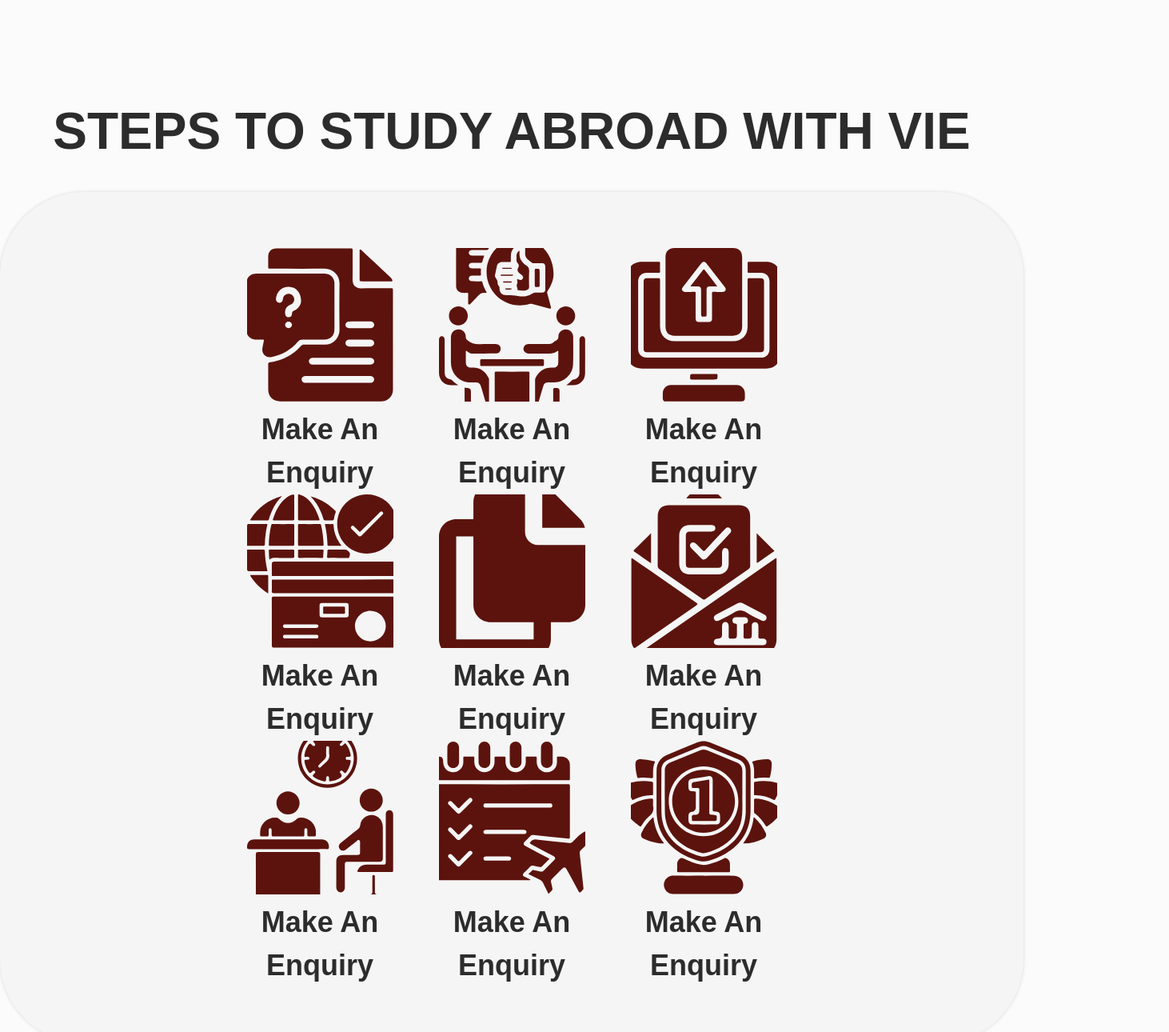
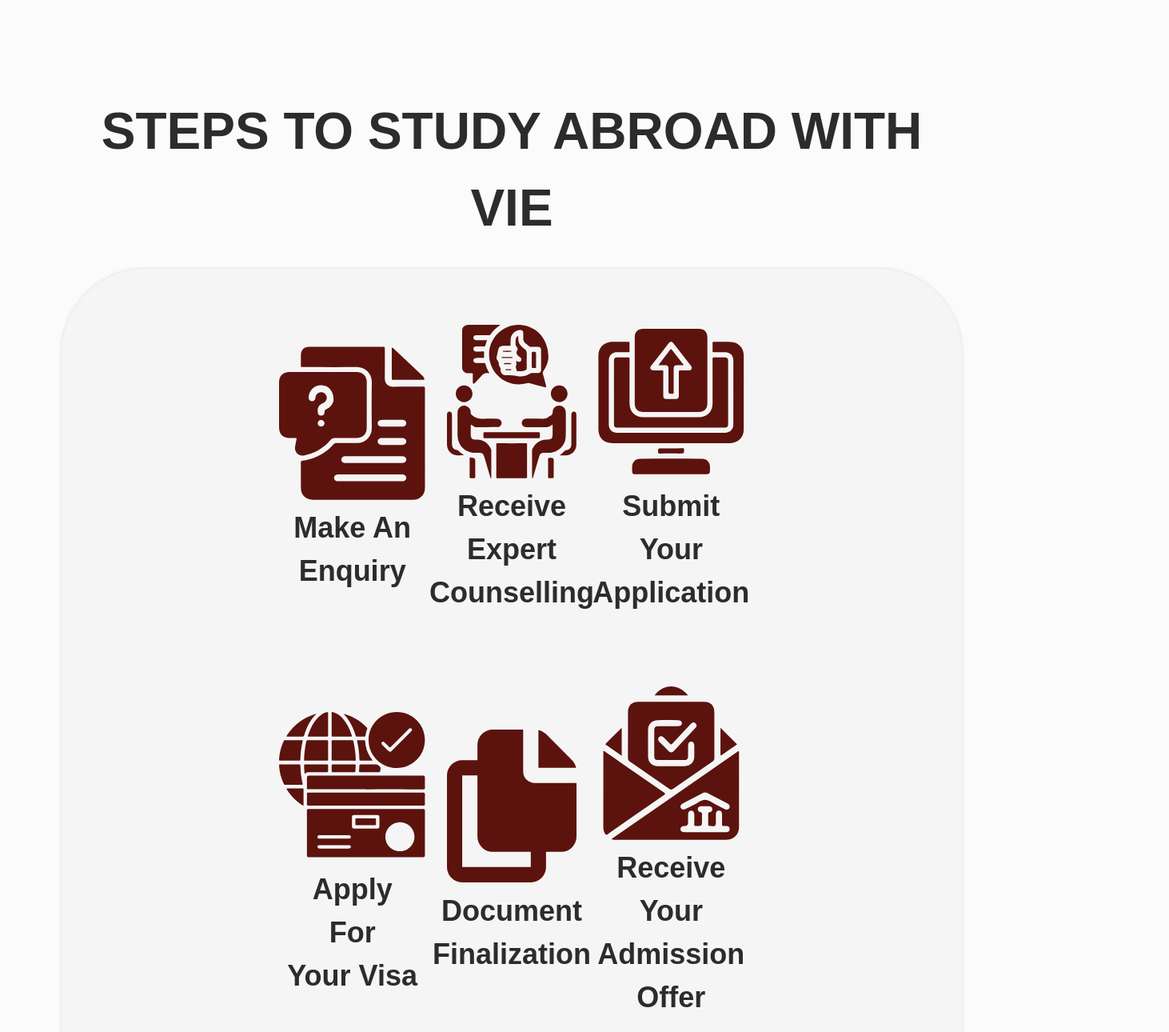
Before and after one commit to tonni-akter-dev/vie_website, a Next.js app: page / in a window 1280 px wide. Shown: the part 4245-5535 px from the top of the page at 80% size, 1462 px wide, since content can reach past the window. Built offline with nearby package versions, Linux system fonts and the light colour scheme.

Commit message:
why choose us

```diff
--- a/src/app/component/StudyAbroad.tsx
+++ b/src/app/component/StudyAbroad.tsx
@@ -1,4 +1,5 @@
-import React from 'react'
+import React from 'react';
+import Image from 'next/image';
 import s1 from '../../../public/s1.svg';
 import s2 from '../../../public/s2.svg';
 import s3 from '../../../public/s3.svg';
@@ -11,184 +12,71 @@
 import s11 from '../../../public/s11.png';
 import s12 from '../../../public/s22.png';
 import s13 from '../../../public/s33.png';
-import s14 from '../../../public/s44.png';
+import s14 from '../../../public/s55.png';
 import s15 from '../../../public/s10.png';
 import s16 from '../../../public/s66.png';
 import s17 from '../../../public/s77.png';
 import s18 from '../../../public/s88.png';
 import s19 from '../../../public/s99.png';
-import Image from 'next/image';
+import arrowRight from '../../../public/arrowright.svg';
+import arrowleft from '../../../public/arrowleft.svg';
+import arrRightBig from '../../../public/arrRightBig.png';
+import arrowleftBig from '../../../public/arrowleftBig.svg';
 
+const stepsData = [
+    { id: 1, defaultImage: s1, hoverImage: s11, text: 'Make an  </br> enquiry' },
+    { id: 2, defaultImage: s2, hoverImage: s12, text: 'Receive expert </br> Counselling' },
+    { id: 3, defaultImage: s3, hoverImage: s13, text: 'Submit your </br> application' },
+    { id: 4, defaultImage: s4, hoverImage: s14, text: 'Apply for </br> your Visa' },
+    { id: 5, defaultImage: s5, hoverImage: s15, text: 'Document </br> Finalization' },
+    { id: 6, defaultImage: s6, hoverImage: s16, text: 'Receive your </br> admission offer' },
+    { id: 7, defaultImage: s7, hoverImage: s17, text: 'Attend Pre-departure </br> briefing ' },
+    { id: 8, defaultImage: s8, hoverImage: s18, text: 'Plan your </br> travel' },
+    { id: 9, defaultImage: s9, hoverImage: s19, text: 'Achieve your </br> dreams' },
+];
 
 const StudyAbroad = () => {
     return (
-        <div>
-            <h2 className='uppercase text-[#2C2C2C] text-center text-[36px] lg:text-[64px] font-[900] leading-normal mb-7 mt-[110px]'>STEPS TO STUDY ABROAD WITH VIE</h2>
-
-            <div className='py-[70px] px-[280px] bg-[#F5F5F5] rounded-[105px]' style={{ boxShadow: '0 0 4px 0 rgba(0, 0, 0, 0.14)' }}>
-                <div className="grid grid-cols-1 lg:grid-cols-3" >
-                    <div className="group flex flex-col items-center">
+        <div className=' mx-[77px]'>
+            <h2 className='uppercase text-[#2C2C2C] text-center text-[36px] lg:text-[64px] font-[900] leading-normal mb-7 mt-[110px]'>
+                STEPS TO STUDY ABROAD WITH VIE
+            </h2>
+            <div className='py-[70px] px-[280px] bg-[#F5F5F5] rounded-[105px] ' style={{ boxShadow: '0 0 4px 0 rgba(0, 0, 0, 0.14)' }}>
+                <div className="grid grid-cols-1 lg:grid-cols-3 gap-y-[90px] gap-8 justify-center items-center">
+                    {stepsData.map((step) => (
+                        <div key={step.id} className=' '>
+                            <div className="group flex flex-col  items-center">
                                 <div className="w-[183px] h-[192px]">
                                     <Image
-                                className="w-[183px] h-[192px] object-cover group-hover:hidden transition-all duration-300"
-                                src={s1}
-                                alt="image 1"
+                                        className="w-[183px] h-[192px] object-contain group-hover:hidden transition-all duration-300"
+                                        src={step.defaultImage}
+                                        alt={`Step ${step.id} default`}
                                     />
                                     <Image
-                                className="w-[183px] h-[192px] object-cover hidden group-hover:block transition-all duration-300"
-                                src={s11}
-                                alt="image 2"
+                                        className="w-[183px] h-[192px] object-contain hidden group-hover:block transition-all duration-300"
+                                        src={step.hoverImage}
+                                        alt={`Step ${step.id} hover`}
                                     />
                                 </div>
-                        <p className="text-[36px] text-[#2C2C2C] font-bold capitalize text-center mt-2">
-                            Make an enquiry
-                        </p>
+                                <p className="text-[36px]  text-[#2C2C2C] font-bold capitalize text-center mt-2"
+                                    dangerouslySetInnerHTML={{ __html: step.text }} />
+
                             </div>
-                    <div className="group  flex flex-col items-center">
-                        <div className="w-[183px] h-[192px]">
+                            {/* {step.id === 3 || step.id === 6 || step.id === 9 ? "" : (
+                                <div className="mt-[87px]">
                                     <Image
-                                className="w-[183px] h-[192px] object-cover group-hover:hidden transition-all duration-300"
-                                src={s2}
-                                alt="image 1"
-                            />
-                            <Image
-                                className="w-[183px] h-[192px] object-cover hidden group-hover:block transition-all duration-300"
-                                src={s12}
-                                alt="image 2"
+                                        className=""
+                                        src={arrowRight}
+                                        alt={`Arrow to Step ${step.id + 1}`}
                                     />
                                 </div>
-                        <p className="text-[36px] text-[#2C2C2C] font-bold capitalize text-center mt-2">
-                            Make an enquiry
-                        </p>
+                            )} */}
                         </div>
-                    <div className="group flex flex-col items-center">
-                        <div className="w-[183px] h-[192px]">
-                            <Image
-                                className="w-[183px] h-[192px] object-cover group-hover:hidden transition-all duration-300"
-                                src={s3}
-                                alt="image 1"
-                            />
-                            <Image
-                                className="w-[183px] h-[192px] object-cover hidden group-hover:block transition-all duration-300"
-                                src={s13}
-                                alt="image 2"
-                            />
-                        </div>
-                        <p className="text-[36px] text-[#2C2C2C] font-bold capitalize text-center mt-2">
-                            Make an enquiry
-                        </p>
-                    </div>
-
-                    <div className="group flex flex-col items-center">
-                        <div className="w-[183px] h-[192px]">
-                            <Image
-                                className="w-[183px] h-[192px] object-cover group-hover:hidden transition-all duration-300"
-                                src={s4}
-                                alt="image 1"
-                            />
-                            <Image
-                                className="w-[183px] h-[192px] object-cover hidden group-hover:block transition-all duration-300"
-                                src={s14}
-                                alt="image 2"
-                            />
-                        </div>
-                        <p className="text-[36px] text-[#2C2C2C] font-bold capitalize text-center mt-2">
-                            Make an enquiry
-                        </p>
-                    </div>
-                    <div className="group  flex flex-col items-center">
-                        <div className="w-[183px] h-[192px]">
-                            <Image
-                                className="w-[183px] h-[192px] object-cover group-hover:hidden transition-all duration-300"
-                                src={s5}
-                                alt="image 1"
-                            />
-                            <Image
-                                className="w-[183px] h-[192px] object-cover hidden group-hover:block transition-all duration-300"
-                                src={s15}
-                                alt="image 2"
-                            />
-                        </div>
-                        <p className="text-[36px] text-[#2C2C2C] font-bold capitalize text-center mt-2">
-                            Make an enquiry
-                        </p>
-                    </div>
-                    <div className="group flex flex-col items-center">
-                        <div className="w-[183px] h-[192px]">
-                            <Image
-                                className="w-[183px] h-[192px] object-cover group-hover:hidden transition-all duration-300"
-                                src={s6}
-                                alt="image 1"
-                            />
-                            <Image
-                                className="w-[183px] h-[192px] object-cover hidden group-hover:block transition-all duration-300"
-                                src={s16}
-                                alt="image 2"
-                            />
-                        </div>
-                        <p className="text-[36px] text-[#2C2C2C] font-bold capitalize text-center mt-2">
-                            Make an enquiry
-                        </p>
-                    </div>
-
-                    <div className="group flex flex-col items-center">
-                        <div className="w-[183px] h-[192px]">
-                            <Image
-                                className="w-[183px] h-[192px] object-cover group-hover:hidden transition-all duration-300"
-                                src={s7}
-                                alt="image 1"
-                            />
-                            <Image
-                                className="w-[183px] h-[192px] object-cover hidden group-hover:block transition-all duration-300"
-                                src={s17}
-                                alt="image 2"
-                            />
-                        </div>
-                        <p className="text-[36px] text-[#2C2C2C] font-bold capitalize text-center mt-2">
-                            Make an enquiry
-                        </p>
-                    </div>
-                    <div className="group  flex flex-col items-center">
-                        <div className="w-[183px] h-[192px]">
-                            <Image
-                                className="w-[183px] h-[192px] object-cover group-hover:hidden transition-all duration-300"
-                                src={s8}
-                                alt="image 1"
-                            />
-                            <Image
-                                className="w-[183px] h-[192px] object-cover hidden group-hover:block transition-all duration-300"
-                                src={s18}
-                                alt="image 2"
-                            />
-                        </div>
-                        <p className="text-[36px] text-[#2C2C2C] font-bold capitalize text-center mt-2">
-                            Make an enquiry
-                        </p>
-                    </div>
-                    <div className="group flex flex-col items-center">
-                        <div className="w-[183px] h-[192px]">
-                            <Image
-                                className="w-[183px] h-[192px] object-cover group-hover:hidden transition-all duration-300"
-                                src={s9}
-                                alt="image 1"
-                            />
-                            <Image
-                                className="w-[183px] h-[192px] object-cover hidden group-hover:block transition-all duration-300"
-                                src={s19}
-                                alt="image 2"
-                            />
-                        </div>
-                        <p className="text-[36px] text-[#2C2C2C] font-bold capitalize text-center mt-2">
-                            Make an enquiry
-                        </p>
-                    </div>
-
-
+                    ))}
                 </div>
             </div>
+        </div>
+    );
+};
 
-        </div>
-    )
-}
-
-export default StudyAbroad
+export default StudyAbroad;
```
Also changed, not shown: src/app/component/WhyChooseUs.tsx (+13 -1 lines), public/choose-bg.png (added). Lines whose indentation alone changed are shown as unchanged.
